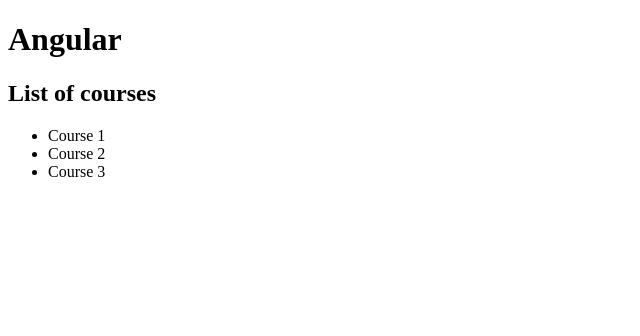
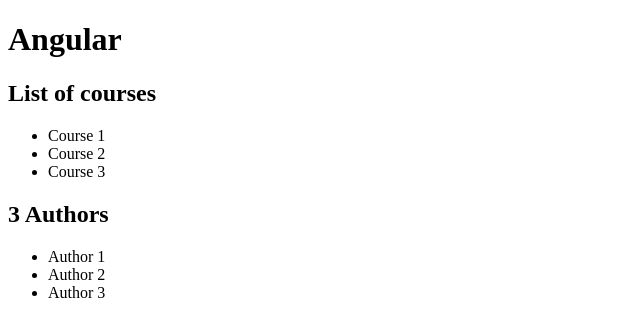
Before and after one commit to jboensch/angular-crash-course, an Angular app: page / in a window 1280 px wide. Shown: the top 336 px of the page, without its empty margins (0-640 px from the left). Built offline with nearby package versions, Linux system fonts and the light colour scheme.

Commit message:
Section 3 - Assignment 1: Authors Page

```diff
--- a/src/app/app.component.html
+++ b/src/app/app.component.html
@@ -1,2 +1,3 @@
 <h1>Angular</h1>
 <courses></courses>
+<authors></authors>
--- /dev/null
+++ b/src/app/authors.service.ts
@@ -0,0 +1,11 @@
+import { Injectable } from '@angular/core';
+
+@Injectable({
+  providedIn: 'root'
+})
+export class AuthorsService {
+
+  getAuthors() {
+    return ["Author 1", "Author 2", "Author 3"];
+  }
+}
--- /dev/null
+++ b/src/app/authors/authors.component.html
@@ -0,0 +1,6 @@
+<h2>{{ authors.length }} Authors</h2>
+<ul>
+  <li *ngFor="let author of authors">
+    {{ author }}
+  </li>
+</ul>
--- /dev/null
+++ b/src/app/authors/authors.component.ts
@@ -0,0 +1,18 @@
+import { AuthorsService } from './../authors.service';
+import { Component, OnInit } from '@angular/core';
+
+@Component({
+  selector: 'authors',
+  templateUrl: './authors.component.html',
+  styleUrls: ['./authors.component.css']
+})
+export class AuthorsComponent implements OnInit {
+  authors;
+  constructor(service: AuthorsService) {
+    this.authors = service.getAuthors();
+   }
+
+  ngOnInit() {
+  }
+
+}
```
Also changed, not shown: src/app/app.module.ts (+6 -2 lines), src/app/authors/authors.component.css (added), 2 other files (tests, documents, lock files or other folders).
